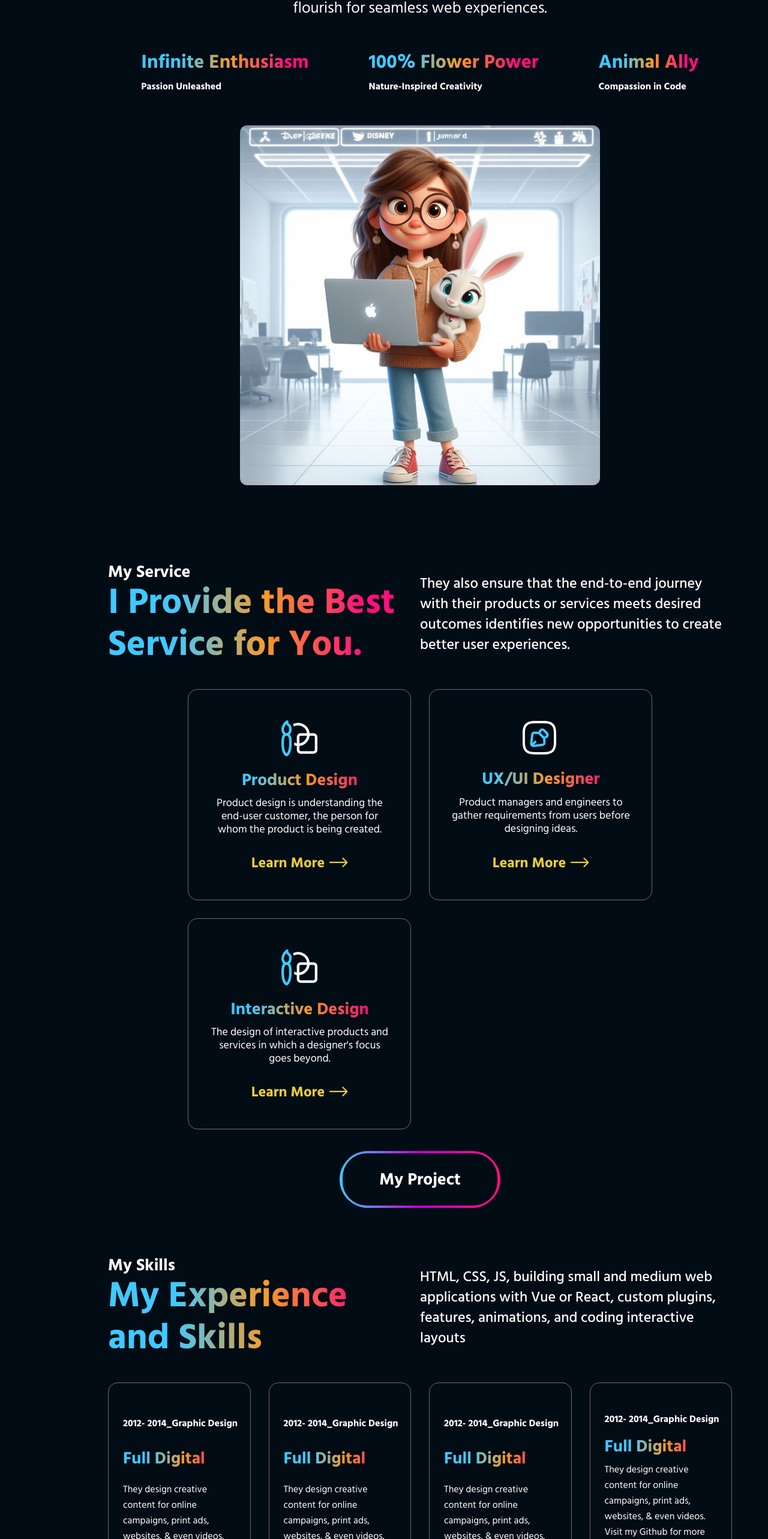
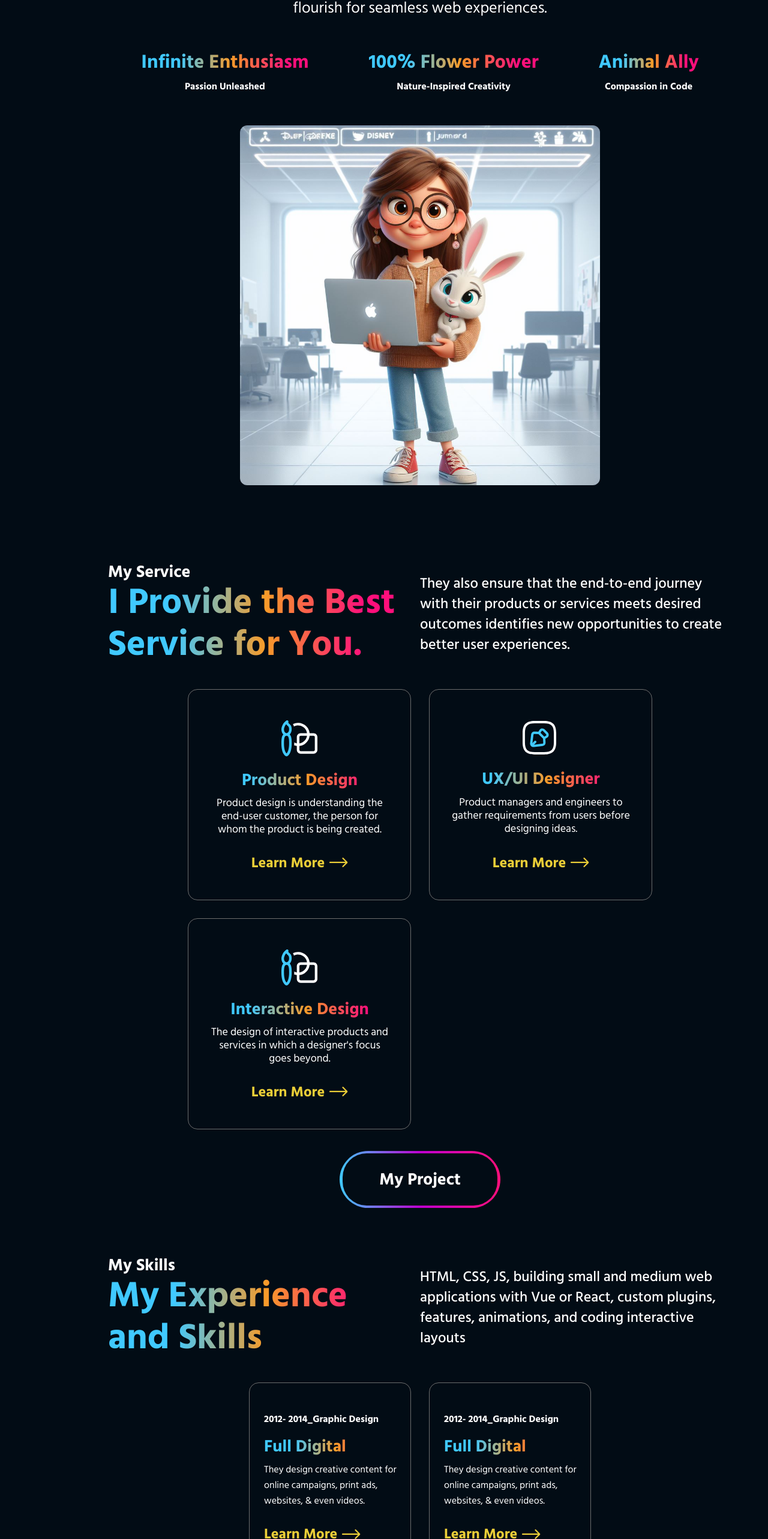
Before and after one commit to Irina923-ar/Peersonal-Website, a React (Create React App) app: page / in a window 1280 px wide. Shown: the part 1053-3619 px from the top of the page at 60% size. Built offline with nearby package versions, Linux system fonts and the light colour scheme.

Commit message:
update design

```diff
--- a/src/App.js
+++ b/src/App.js
@@ -6,7 +6,7 @@ import ServicesPage from "./components/ServicesPage.js";
 import SkillsPage from "./components/SkillsPage.js";
 import Portfolios from "./components/Portfolios.js";
 import ContactMe from "./components/ContactMe.js";
-import Backdrop from "./components/Backdrop.js";
+/* import Backdrop from "./components/Backdrop.js";*/
 
 function App() {
   const [showBackdrop, setShowBackdrop] = useState(false);
@@ -24,7 +24,7 @@ function App() {
       <SkillsPage></SkillsPage>
       <Portfolios></Portfolios>
       <ContactMe toggleBackdrop={toggleBackdrop}></ContactMe>
-      {showBackdrop && <Backdrop toggleBackdrop={toggleBackdrop}></Backdrop>}
+      {/*       {showBackdrop && <Backdrop toggleBackdrop={toggleBackdrop}></Backdrop>}*/}
     </div>
   );
 }
--- a/src/components/Portfolios.js
+++ b/src/components/Portfolios.js
@@ -24,11 +24,11 @@ const Portofolios = () => {
             I have built various different projects to fit different aspects.
           </div>
         </div>
-        <div className="buttons">
+        {/* <div className="buttons">
           <button onClick={() => handleFilterClick("All")}>All</button>
           <button onClick={() => handleFilterClick("Games")}>Games</button>
           <button onClick={() => handleFilterClick("Web app")}>Web App</button>
-        </div>
+        </div> */}
         <div>
           {projects.map((project) => {
             if (filter === "All" || project.category === filter) {
@@ -76,9 +76,33 @@ const Portofolios = () => {
                       </div>
                     </div>
                   </div>
-                  <div>
-                    <div></div>
-                    <div></div>
+                  <div className="container-div">
+                    <div className="placeholder-img"></div>
+                    <div className="container-div-2">
+                      <div>
+                        <div className="text-gradient-1">
+                          Sila Mobile App design
+                        </div>
+                        <div className="page-subtitle-4">Dashboard</div>
+                      </div>
+                      <div className="div-arrow">
+                        <img src="assets/arrow-diagonal.svg"></img>
+                      </div>
+                    </div>
+                  </div>
+                  <div className="container-div">
+                    <div className="placeholder-img"></div>
+                    <div className="container-div-2">
+                      <div>
+                        <div className="text-gradient-1">
+                          Sila Mobile App design
+                        </div>
+                        <div className="page-subtitle-4">Dashboard</div>
+                      </div>
+                      <div className="div-arrow">
+                        <img src="assets/arrow-diagonal.svg"></img>
+                      </div>
+                    </div>
                   </div>
                 </div>
               );
--- a/src/index.scss
+++ b/src/index.scss
@@ -56,7 +56,6 @@
   -webkit-text-fill-color: transparent;
   background-clip: text;
 }
-
 
 .border-gradient:before {
   background-image: linear-gradient(to right, #40c9ff, #be00cf, #ff0f7b);
@@ -325,7 +324,6 @@
   align-items: center;
   padding: 80px 0 80px 0;
 
-
   .div-experience {
     display: flex;
     justify-content: center;
@@ -345,6 +343,7 @@
   .experience-title {
     font-size: var(--fs-32);
     font-weight: var(--fw-bold);
+    text-align: center;
   }
 
   .experience-description {
@@ -352,6 +351,7 @@
     font-size: var(--fs-16);
     font-weight: var(--fw-bold);
     color: var(--clr-white);
+    text-align: center;
   }
 
   .irina-image {
@@ -361,7 +361,6 @@
     width: 100%;
     height: auto;
   }
-
 
   @media (max-width: 1120px) {
     .page-subtitle-second {
@@ -647,12 +646,11 @@
   }
 }
 
+.skills-section .section-container {
+  grid-template-columns: 1fr 1fr 1fr 1fr;
+}
+
 .skills-section {
-  .section-container {
-    grid-template-columns: 1fr 1fr 1fr 1fr;
-    gap: 30px;
-  }
-
   .container-div {
     display: grid;
     align-items: center;
@@ -936,11 +934,15 @@
   }
 }
 
-@media (max-width: 1400px) {
+@media (max-width: 1440px) {
   .section-container {
     max-width: fit-content;
     grid-template-columns: 1fr 1fr 1fr;
     margin: auto;
+  }
+
+  .skills-section .section-container {
+    grid-template-columns: 1fr 1fr 1fr;
   }
 
   .container-percent {
@@ -973,6 +975,10 @@
     grid-template-columns: 1fr 1fr;
   }
 
+  .skills-section .section-container {
+    grid-template-columns: 1fr 1fr;
+  }
+
   .container-percent {
     max-width: fit-content;
     grid-template-columns: 1fr 1fr;
@@ -997,15 +1003,15 @@
   .service-section .section-container {
     grid-template-columns: 1fr;
   }
-}
 
-@media (max-width: 860px) {
   .section-header-1 {
     display: grid;
     grid-template-columns: 1fr;
     gap: 20px;
   }
+}
 
+@media (max-width: 860px) {
   .section-container-2 {
     padding: 80px 30px 0 30px;
   }
@@ -1061,6 +1067,10 @@
   .menu-section .nav-links {
     margin-right: 20px;
     margin-bottom: 0;
+
+    &:first-child {
+      display: none;
+    }
   }
 
   .nav-links {
```
Also changed, not shown: public/assets/Irina.png (deleted), public/assets/background.svg (deleted).
